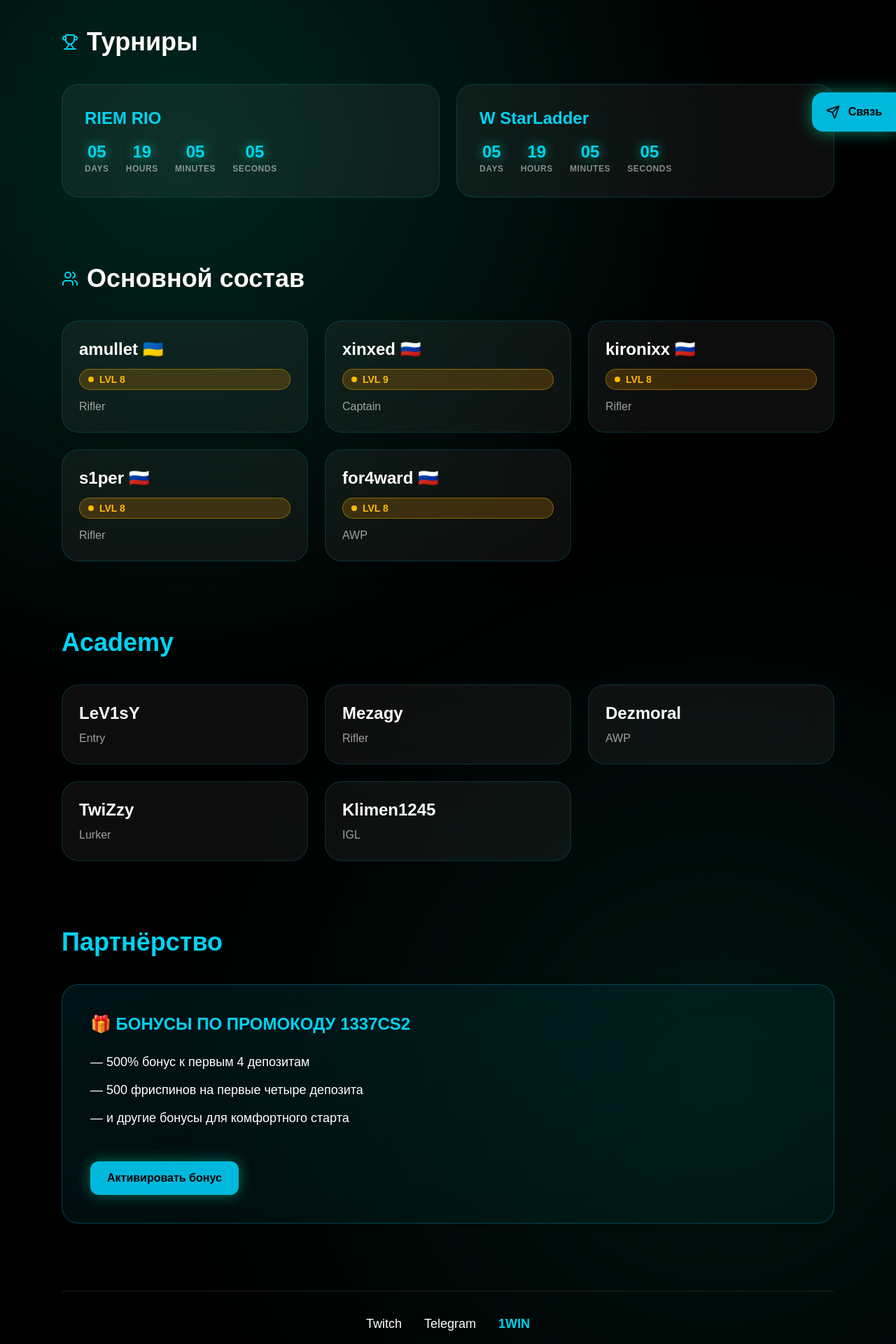
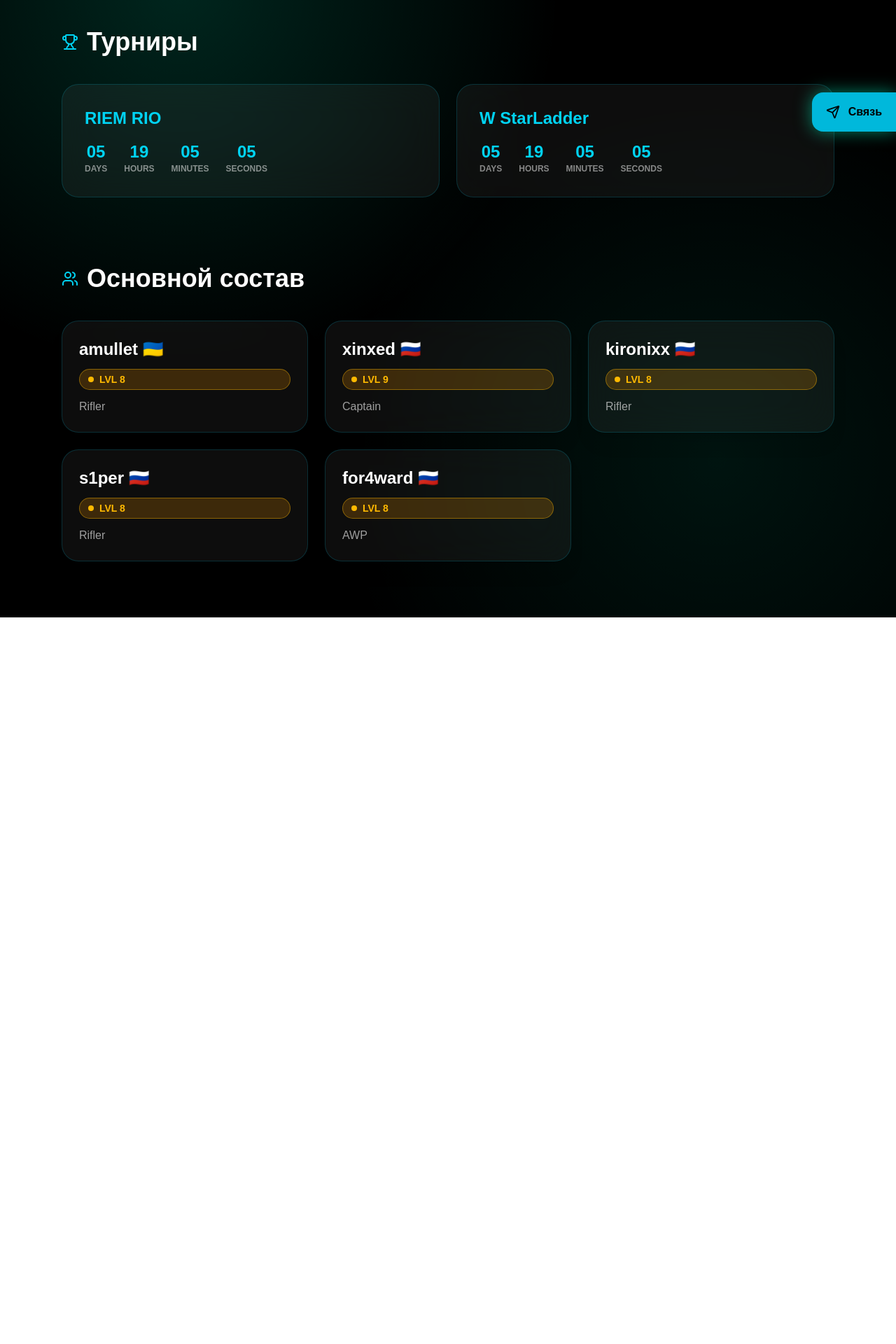
Before and after one commit to Sefs433/site-, a Next.js app: page / in a window 1280 px wide. Shown: the part 240-2160 px from the top of the page at 70% size. After the commit the page ends 1122 px from the top, so only its background shows below. Built offline with nearby package versions, Linux system fonts and the light colour scheme.

Commit message:
update design

```diff
--- a/app/page.tsx
+++ b/app/page.tsx
@@ -33,10 +33,10 @@ function Countdown({ targetDate }: { targetDate: string }) {
     <div className="flex gap-6 text-lg font-bold">
       {Object.entries(timeLeft).map(([label, value]) => (
         <div key={label} className="text-center">
-          <div className="text-cyan-400 text-2xl drop-shadow-[0_0_8px_rgba(0,255,200,0.6)]">
+          <div className="text-cyan-400 text-2xl">
             {String(value).padStart(2, "0")}
           </div>
-          <div className="text-xs opacity-50 uppercase tracking-wider">
+          <div className="text-xs opacity-50 uppercase">
             {label}
           </div>
         </div>
@@ -56,14 +56,60 @@ function FaceitBadge({ level }: { level: number }) {
   );
 }
 
+function TournamentCard({
+  title,
+  targetDate,
+  group,
+}: {
+  title: string;
+  targetDate: string;
+  group?: string[];
+}) {
+  const [open, setOpen] = useState(false);
+
+  return (
+    <motion.div
+      layout
+      onClick={() => group && setOpen(!open)}
+      className="cursor-pointer rounded-3xl bg-white/5 p-8 backdrop-blur-xl border border-cyan-500/20 space-y-4 hover:border-cyan-400 transition"
+    >
+      <div className="text-2xl font-bold text-cyan-400">
+        {title}
+      </div>
+
+      <Countdown targetDate={targetDate} />
+
+      {group && open && (
+        <motion.div
+          initial={{ opacity: 0, height: 0 }}
+          animate={{ opacity: 1, height: "auto" }}
+          transition={{ duration: 0.3 }}
+          className="pt-4 border-t border-white/10 space-y-2"
+        >
+          <div className="text-sm uppercase opacity-50">
+            Группа A
+          </div>
+
+          {group.map((team) => (
+            <div
+              key={team}
+              className="bg-cyan-500/10 px-4 py-2 rounded-xl border border-cyan-500/20"
+            >
+              {team}
+            </div>
+          ))}
+        </motion.div>
+      )}
+    </motion.div>
+  );
+}
+
 export default function TeamSite() {
   return (
     <div className="min-h-screen bg-black text-white relative overflow-hidden">
 
-      {/* Background */}
       <div className="absolute inset-0 bg-[radial-gradient(circle_at_20%_20%,rgba(0,255,200,0.15),transparent_40%),radial-gradient(circle_at_80%_80%,rgba(0,255,200,0.08),transparent_40%)]" />
 
-      {/* SIDE TELEGRAM */}
       <motion.a
         initial={{ x: 100, opacity: 0 }}
         animate={{ x: 0, opacity: 1 }}
@@ -80,7 +126,6 @@ export default function TeamSite() {
 
       <div className="relative z-10 max-w-6xl mx-auto px-6 py-20 space-y-24">
 
-        {/* HERO */}
         <section>
           <h1 className="text-6xl font-extrabold">
             1337 <span className="text-cyan-400">Team</span>
@@ -98,17 +143,20 @@ export default function TeamSite() {
 
           <div className="grid md:grid-cols-2 gap-6">
 
-            <div className="rounded-3xl bg-white/5 p-8 backdrop-blur-xl border border-cyan-500/20 space-y-4 hover:border-cyan-400 transition">
-              <div className="text-2xl font-bold text-cyan-400">RIEM RIO</div>
-              <Countdown targetDate="2026-03-07T18:00:00" />
-            </div>
+            <TournamentCard
+              title="RIEM RIO"
+              targetDate="2026-03-07T18:00:00"
+              group={[
+                "1337 Team",
+                "Xtreme Gaming",
+                "DarkPulse"
+              ]}
+            />
 
-            <div className="rounded-3xl bg-white/5 p-8 backdrop-blur-xl border border-cyan-500/20 space-y-4 hover:border-cyan-400 transition">
-              <div className="text-2xl font-bold text-cyan-400">
-                W StarLadder
-              </div>
-              <Countdown targetDate="2026-03-07T18:00:00" />
-            </div>
+            <TournamentCard
+              title="W StarLadder"
+              targetDate="2026-03-07T18:00:00"
+            />
 
           </div>
         </section>
@@ -140,75 +188,6 @@ export default function TeamSite() {
           </div>
         </section>
 
-        {/* ACADEMY */}
-        <section className="space-y-10">
-          <h2 className="text-4xl font-bold text-cyan-400">
-            Academy
-          </h2>
-
-          <div className="grid md:grid-cols-3 gap-6">
-            {[
-              { nick: "LeV1sY", role: "Entry" },
-              { nick: "Mezagy", role: "Rifler" },
-              { nick: "Dezmoral", role: "AWP" },
-              { nick: "TwiZzy", role: "Lurker" },
-              { nick: "Klimen1245", role: "IGL" },
-            ].map((player) => (
-              <div
-                key={player.nick}
-                className="rounded-3xl bg-white/5 p-6 backdrop-blur-xl border border-cyan-500/20 hover:border-cyan-400 transition"
-              >
-                <div className="text-2xl font-bold">{player.nick}</div>
-                <div className="opacity-60 mt-2">{player.role}</div>
-              </div>
-            ))}
-          </div>
-        </section>
-
-        {/* PARTNERSHIP */}
-        <section className="space-y-10">
-          <h2 className="text-4xl font-bold text-cyan-400">
-            Партнёрство
-          </h2>
-
-          <div className="rounded-3xl bg-gradient-to-br from-cyan-500/10 to-cyan-500/5 p-10 backdrop-blur-xl border border-cyan-500/30 space-y-6">
-
-            <div className="text-2xl font-bold text-cyan-400">
-              🎁 БОНУСЫ ПО ПРОМОКОДУ 1337CS2
-            </div>
-
-            <ul className="space-y-3 text-lg">
-              <li>— 500% бонус к первым 4 депозитам</li>
-              <li>— 500 фриспинов на первые четыре депозита</li>
-              <li>— и другие бонусы для комфортного старта</li>
-            </ul>
-
-            <a
-              href="https://1wfetj.life/v3/landing-page/cyber?p=2gci"
-              target="_blank"
-              className="inline-block mt-6 bg-cyan-500 hover:bg-cyan-400 transition px-6 py-3 rounded-xl font-bold text-black shadow-[0_0_20px_rgba(0,255,200,0.4)]"
-            >
-              Активировать бонус
-            </a>
-
-          </div>
-        </section>
-
-        {/* FOOTER */}
-        <section className="mt-24 border-t border-white/10 pt-8">
-          <div className="flex justify-center gap-8 text-lg">
-            <a href="https://www.twitch.tv/f0w4rdd" target="_blank">Twitch</a>
-            <a href="https://t.me/team1337cs2" target="_blank">Telegram</a>
-            <a
-              href="https://1wfetj.life/v3/landing-page/cyber?p=2gci"
-              target="_blank"
-              className="text-cyan-400 font-semibold"
-            >
-              1WIN
-            </a>
-          </div>
-        </section>
-
       </div>
     </div>
   );
```
